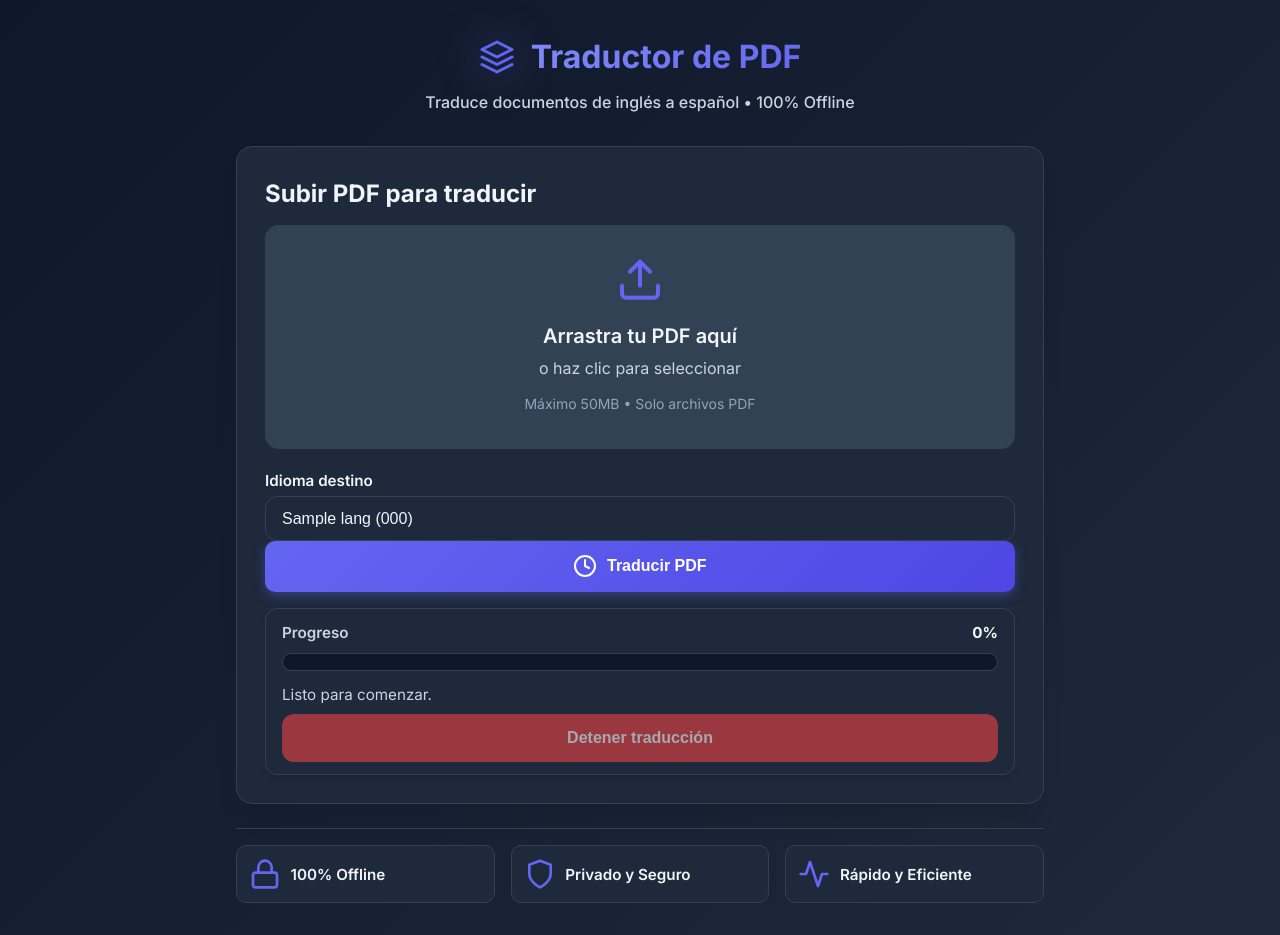
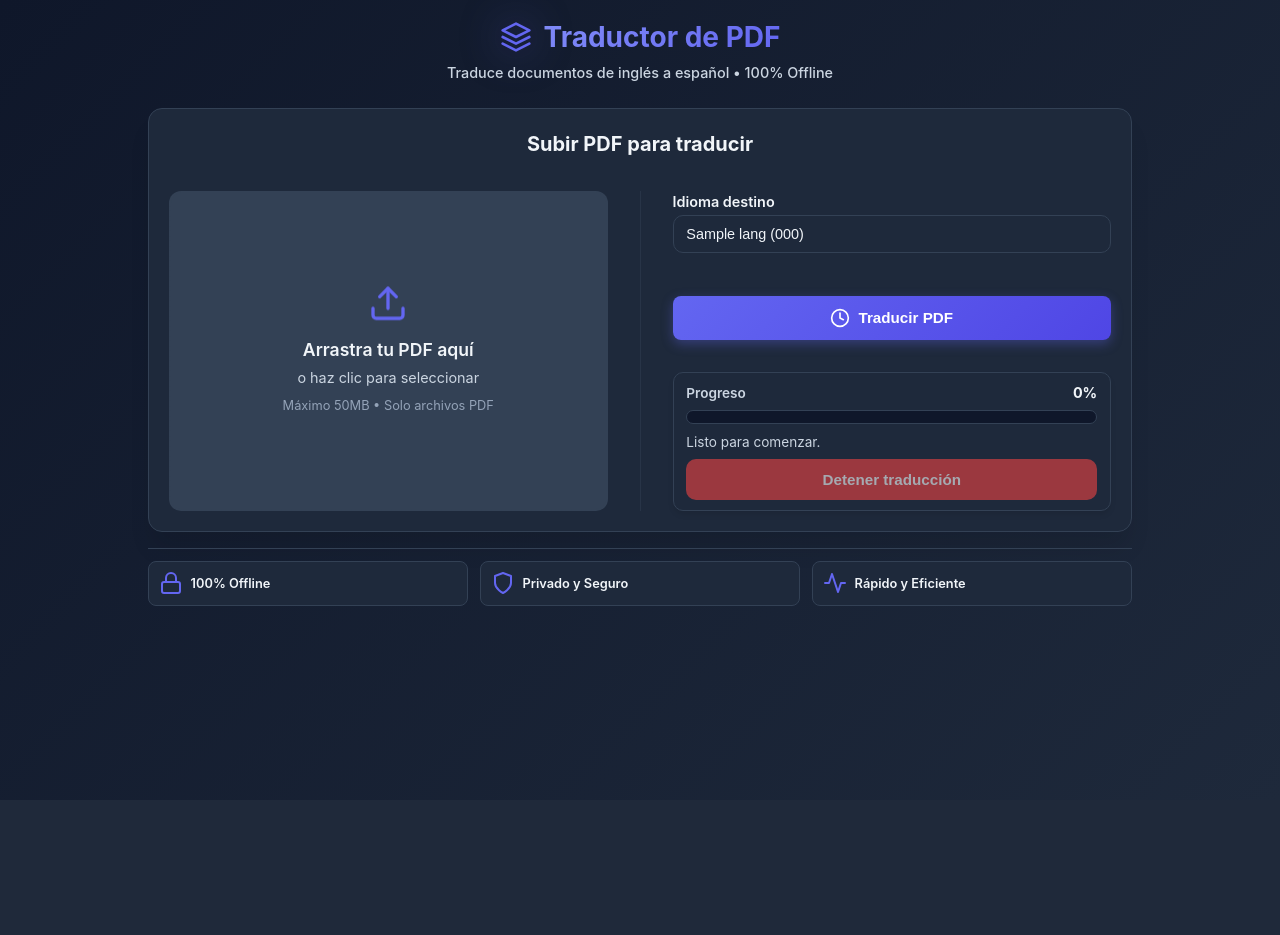
Before and after one commit to jonatha1992/traductor_pdf, a Django app: template translator/templates/translator/upload.html in a window 1280 px wide. After the commit the page ends 685 px from the top, so only its background shows below. Run offline with Django 4.2, Linux system fonts and the light colour scheme; the template is opened without the code that fills it: most values are stand-ins (such as "Sample title", 1, 10 or a date in 2020).

```diff
--- a/translator/static/translator/style.css
+++ b/translator/static/translator/style.css
@@ -1,6 +1,3 @@
-/* Import Google Fonts */
-@import url('https://fonts.googleapis.com/css2?family=Inter:wght@400;500;600;700&display=swap');
-
 /* CSS Variables */
 :root {
     --primary-color: #6366f1;
@@ -35,24 +32,24 @@ body {
     background: linear-gradient(135deg, #0f172a 0%, #1e293b 100%);
     color: var(--text-primary);
     min-height: 100vh;
-    line-height: 1.55;
-    font-size: 0.95rem; /* tipografía más compacta */
-    padding: 2rem 1rem;
-    overflow-x: hidden; /* evita desbordes horizontales */
+    line-height: 1.5;
+    font-size: 0.85rem; /* Aún más compacto */
+    padding: 1rem 0.5rem; /* Menos padding global */
+    overflow-x: hidden;
 }
 
 /* Container */
 .container {
-    max-width: 840px;
+    max-width: 800px; /* Un poco más estrecho */
     margin: 0 auto;
-    padding-left: 1rem;
-    padding-right: 1rem;
+    padding-left: 0.5rem;
+    padding-right: 0.5rem;
 }
 
 /* Header */
 .header {
     text-align: center;
-    margin-bottom: 2rem;
+    margin-bottom: 1.5rem; /* Reducido */
     animation: fadeInDown 0.6s ease-out;
 }
 
@@ -60,19 +57,19 @@ body {
     display: flex;
     align-items: center;
     justify-content: center;
-    gap: 1rem;
-    margin-bottom: 0.5rem;
+    gap: 0.75rem;
+    margin-bottom: 0.25rem;
 }
 
 .logo-icon {
-    width: 36px;
-    height: 36px;
+    width: 32px; /* Reducido */
+    height: 32px;
     color: var(--primary-color);
     filter: drop-shadow(0 0 20px rgba(99, 102, 241, 0.5));
 }
 
 .header h1 {
-    font-size: 2rem;
+    font-size: 1.75rem; /* Reducido */
     font-weight: 700;
     background: linear-gradient(135deg, var(--primary-light) 0%, var(--primary-color) 100%);
     -webkit-background-clip: text;
@@ -82,25 +79,26 @@ body {
 
 .subtitle {
     color: var(--text-secondary);
-    font-size: 1rem;
+    font-size: 0.9rem; /* Reducido */
     font-weight: 500;
 }
 
 /* Messages */
 .messages {
-    margin-bottom: 2rem;
+    margin-bottom: 1.5rem;
     animation: fadeIn 0.4s ease-out;
 }
 
 .message {
     display: flex;
     align-items: center;
-    gap: 0.75rem;
-    padding: 1rem 1.25rem;
-    border-radius: 12px;
-    margin-bottom: 1rem;
+    gap: 0.5rem;
+    padding: 0.75rem 1rem; /* Reducido */
+    border-radius: 10px;
+    margin-bottom: 0.75rem;
     font-weight: 500;
     animation: slideInRight 0.4s ease-out;
+    font-size: 0.85rem;
 }
 
 .message-success {
@@ -116,40 +114,40 @@ body {
 }
 
 .message-icon {
-    width: 24px;
-    height: 24px;
+    width: 20px;
+    height: 20px;
     flex-shrink: 0;
 }
 
 /* Main Content */
 .main-content {
     display: grid;
-    gap: 1.5rem;
+    gap: 1rem; /* Reducido de 1.5rem */
 }
 
 /* Listas (índice) */
 ul, ol {
-    margin: 0 0 1rem 1.25rem;
-    padding-left: 1.25rem;
+    margin: 0 0 0.75rem 1rem;
+    padding-left: 1rem;
 }
 li {
-    margin: 0.25rem 0;
+    margin: 0.15rem 0;
 }
 
 /* Upload Section */
 .upload-section {
     background: var(--bg-secondary);
-    border-radius: 16px;
-    padding: 1.75rem;
+    border-radius: 14px;
+    padding: 1.25rem; /* Reducido de 1.75rem */
     box-shadow: var(--shadow-xl);
     border: 1px solid var(--border-color);
     animation: fadeInUp 0.6s ease-out;
 }
 
 .upload-section h2 {
-    font-size: 1.5rem;
+    font-size: 1.25rem; /* Reducido */
     font-weight: 700;
-    margin-bottom: 0.75rem;
+    margin-bottom: 0.5rem;
     color: var(--text-primary);
 }
 
@@ -157,13 +155,13 @@ li {
 .file-upload-area {
     position: relative;
     border: 2px dashed var(--border-color);
-    border-radius: 14px;
-    padding: 2rem 1.5rem;
+    border-radius: 12px;
+    padding: 1.5rem 1rem; /* Reducido */
     text-align: center;
     transition: all 0.3s ease;
     background: var(--bg-tertiary);
     cursor: pointer;
-    margin-bottom: 1.25rem;
+    margin-bottom: 1rem;
 }
 
 .file-upload-area:hover {
@@ -191,33 +189,33 @@ li {
 }
 
 .upload-icon {
-    width: 48px;
-    height: 48px;
+    width: 40px; /* Reducido */
+    height: 40px;
     color: var(--primary-color);
-    margin: 0 auto 0.5rem;
+    margin: 0 auto 0.4rem;
     animation: float 3s ease-in-out infinite;
 }
 
 .upload-text {
     display: flex;
     flex-direction: column;
-    gap: 0.25rem;
-    margin-bottom: 0.75rem;
+    gap: 0.2rem;
+    margin-bottom: 0.5rem;
 }
 
 .upload-text-main {
-    font-size: 1.25rem;
+    font-size: 1.1rem; /* Reducido */
     font-weight: 600;
     color: var(--text-primary);
 }
 
 .upload-text-sub {
-    font-size: 1rem;
+    font-size: 0.9rem;
     color: var(--text-secondary);
 }
 
 .upload-info {
-    font-size: 0.875rem;
+    font-size: 0.8rem;
     color: var(--text-muted);
 }
 
@@ -300,14 +299,14 @@ li {
     display: flex;
     align-items: center;
     justify-content: center;
-    gap: 0.6rem;
-    padding: 0.85rem 1.5rem;
-    font-size: 1rem;
+    gap: 0.5rem;
+    padding: 0.75rem 1.25rem; /* Reducido */
+    font-size: 0.95rem;
     font-weight: 600;
     color: white;
     background: linear-gradient(135deg, var(--primary-color) 0%, var(--primary-dark) 100%);
     border: none;
-    border-radius: 10px;
+    border-radius: 8px;
     cursor: pointer;
     transition: all 0.3s ease;
     box-shadow: 0 4px 12px 0 rgba(99, 102, 241, 0.35);
@@ -332,21 +331,22 @@ li {
     margin-top: 0.75rem;
     display: flex;
     flex-direction: column;
-    gap: 0.25rem;
+    gap: 0.2rem;
 }
 
 .language-select label {
     font-weight: 600;
+    font-size: 0.9rem;
     color: var(--text-primary);
 }
 
 .language-select select {
-    border-radius: 12px;
+    border-radius: 10px;
     border: 1px solid var(--border-color);
     background: var(--bg-secondary);
     color: var(--text-primary);
-    padding: 0.8rem 1rem;
-    font-size: 1rem;
+    padding: 0.6rem 0.8rem; /* Reducido */
+    font-size: 0.9rem;
     appearance: none;
 }
 
@@ -356,17 +356,17 @@ li {
 }
 
 .status-panel {
-    margin-top: 1rem;
+    margin-top: 0.75rem;
     display: flex;
     flex-direction: column;
-    gap: 0.75rem;
+    gap: 0.5rem;
 }
 
 .progress-panel {
     background: var(--bg-secondary);
-    border-radius: 12px;
+    border-radius: 10px;
     border: 1px solid var(--border-color);
-    padding: 0.75rem 1rem;
+    padding: 0.6rem 0.8rem;
     box-shadow: var(--shadow-md);
 }
 
@@ -374,31 +374,33 @@ li {
     display: flex;
     justify-content: space-between;
     align-items: center;
-    margin-bottom: 0.5rem;
+    margin-bottom: 0.4rem;
 }
 
 .progress-label {
     font-weight: 600;
     color: var(--text-secondary);
+    font-size: 0.85rem;
 }
 
 .progress-percent {
     font-weight: 700;
     color: var(--text-primary);
+    font-size: 0.9rem;
 }
 
 .progress-bar {
     width: 100%;
     background: var(--bg-color);
     border-radius: 999px;
-    padding: 4px;
-    margin-bottom: 0.75rem;
+    padding: 3px;
+    margin-bottom: 0.5rem;
     border: 1px solid var(--border-color);
 }
 
 .progress-fill {
     width: 0%;
-    height: 8px;
+    height: 6px; /* Reducido */
     border-radius: 999px;
     background: linear-gradient(135deg, var(--primary-light) 0%, var(--primary-color) 100%);
     display: block;
@@ -407,22 +409,23 @@ li {
 
 .status-message {
     color: var(--text-secondary);
-    margin-bottom: 0.5rem;
+    margin-bottom: 0.4rem;
+    font-size: 0.85rem;
 }
 
 .progress-detail {
     color: var(--text-secondary);
-    font-size: 0.9rem;
+    font-size: 0.8rem;
     margin: 0;
 }
 
 .cancel-button {
     width: 100%;
     border: none;
-    border-radius: 12px;
-    padding: 0.95rem 1rem;
+    border-radius: 10px;
+    padding: 0.75rem 1rem;
     font-weight: 600;
-    font-size: 1rem;
+    font-size: 0.95rem;
     color: white;
     background: #ef4444;
     cursor: pointer;
@@ -435,8 +438,8 @@ li {
 }
 
 .button-icon {
-    width: 24px;
-    height: 24px;
+    width: 20px;
+    height: 20px;
 }
 
 /* Result Section */
@@ -539,152 +543,139 @@ li {
 
 /* Footer */
 .footer {
-    margin-top: 1.5rem;
-    padding-top: 1rem;
+    margin-top: 1rem;
+    padding-top: 0.75rem;
     border-top: 1px solid var(--border-color);
     animation: fadeIn 0.6s ease-out 0.4s both;
 }
 
 .features {
     display: grid;
-    grid-template-columns: repeat(auto-fit, minmax(200px, 1fr));
-    gap: 1rem;
+    grid-template-columns: repeat(auto-fit, minmax(160px, 1fr)); /* Más compacto */
+    gap: 0.75rem;
 }
 
 .feature {
     display: flex;
     align-items: center;
-    gap: 0.6rem;
-    padding: 0.75rem;
+    gap: 0.5rem;
+    padding: 0.6rem;
     background: var(--bg-secondary);
-    border-radius: 10px;
+    border-radius: 8px;
     border: 1px solid var(--border-color);
     transition: all 0.3s ease;
 }
 
 .feature:hover {
-    transform: translateY(-4px);
+    transform: translateY(-3px);
     border-color: var(--primary-color);
     box-shadow: var(--shadow-lg);
 }
 
 .feature-icon {
-    width: 32px;
-    height: 32px;
+    width: 24px;
+    height: 24px;
     color: var(--primary-color);
 }
 
 .feature span {
     font-weight: 600;
     color: var(--text-primary);
+    font-size: 0.8rem;
 }
 
-/* Animations */
-@keyframes fadeIn {
-    from {
-        opacity: 0;
-    }
+/* Animations (Same as before) */
+@keyframes fadeIn { from { opacity: 0; } to { opacity: 1; } }
+@keyframes fadeInDown { from { opacity: 0; transform: translateY(-20px); } to { opacity: 1; transform: translateY(0); } }
+@keyframes fadeInUp { from { opacity: 0; transform: translateY(20px); } to { opacity: 1; transform: translateY(0); } }
+@keyframes slideInRight { from { opacity: 0; transform: translateX(20px); } to { opacity: 1; transform: translateX(0); } }
+@keyframes scaleIn { from { opacity: 0; transform: scale(0.8); } to { opacity: 1; transform: scale(1); } }
+@keyframes float { 0%, 100% { transform: translateY(0); } 50% { transform: translateY(-8px); } }
+@keyframes spin { from { transform: rotate(0deg); } to { transform: rotate(360deg); } }
 
-    to {
-        opacity: 1;
-    }
-}
-
-@keyframes fadeInDown {
-    from {
-        opacity: 0;
-        transform: translateY(-20px);
-    }
-
-    to {
-        opacity: 1;
-        transform: translateY(0);
-    }
-}
-
-@keyframes fadeInUp {
-    from {
-        opacity: 0;
-        transform: translateY(20px);
-    }
-
-    to {
-        opacity: 1;
-        transform: translateY(0);
-    }
-}
-
-@keyframes slideInRight {
-    from {
-        opacity: 0;
-        transform: translateX(20px);
-    }
-
-    to {
-        opacity: 1;
-        transform: translateX(0);
-    }
-}
-
-@keyframes scaleIn {
-    from {
-        opacity: 0;
-        transform: scale(0.8);
-    }
-
-    to {
-        opacity: 1;
-        transform: scale(1);
-    }
-}
-
-@keyframes float {
-
-    0%,
-    100% {
-        transform: translateY(0);
-    }
-
-    50% {
-        transform: translateY(-10px);
-    }
-}
-
-@keyframes spin {
-    from {
-        transform: rotate(0deg);
-    }
-
-    to {
-        transform: rotate(360deg);
-    }
-}
-
-.spinner {
-    animation: spin 1s linear infinite;
-}
+.spinner { animation: spin 1s linear infinite; }
 
 /* Responsive Design */
 @media (max-width: 768px) {
-    body {
-        padding: 1rem;
+    body { padding: 0.75rem; }
+    .header h1 { font-size: 1.5rem; }
+    .subtitle { font-size: 0.9rem; }
+    .upload-section, .success-card { padding: 1rem; max-width: 100%; }
+    .features { grid-template-columns: 1fr; }
+}
+
+/* Desktop Grid Layout (Two Columns) */
+@media (min-width: 1024px) {
+    .container {
+        max-width: 1000px; /* Ancho cómodo */
     }
 
-    .header h1 {
-        font-size: 1.75rem;
+    .upload-section {
+        display: grid;
+        grid-template-columns: 1fr 1px 1fr; /* Col1: File, Col2: Divider, Col3: Controls */
+        gap: 0 2rem;
+        align-items: start;
+        position: relative;
     }
 
-    .subtitle {
-        font-size: 1rem;
+    .upload-section h2 {
+        grid-column: 1 / -1;
+        text-align: center;
+        margin-bottom: 2rem;
     }
 
-    .upload-section,
-    .success-card {
-        padding: 1.25rem;
-        max-width: 100%;
+    /* Form container is transparent to grid */
+    .upload-form {
+        display: contents;
     }
 
-    .features {
-        grid-template-columns: 1fr;
+    /* Left Column: File Upload Area */
+    .file-upload-area {
+        grid-column: 1;
+        grid-row: 2 / span 4; /* Ocupa altura completa */
+        height: 100%;
+        margin-bottom: 0;
+        display: flex;
+        flex-direction: column;
+        justify-content: center;
+        min-height: 300px; /* Asegura altura mínima visible */
+    }
+
+    /* Divider Logic */
+    .upload-section::after {
+        content: "";
+        grid-column: 2;
+        grid-row: 2 / span 4;
+        width: 1px;
+        background: var(--border-color);
+        height: 100%;
+        opacity: 0.5;
+    }
+
+    /* Right Column: Controls Stack */
+    .language-select {
+        grid-column: 3;
+        grid-row: 2;
+        margin-top: 0;
+    }
+
+    .form-errors {
+        grid-column: 3;
+        grid-row: 3;
+    }
+
+    .submit-button {
+        grid-column: 3;
+        grid-row: 4;
+        margin-top: 1.5rem;
+    }
+
+    /* Status Panel (Outside Form) also in Right Column */
+    .status-panel {
+        grid-column: 3;
+        grid-row: 5;
+        margin-top: 2rem;
+        /* Aseguramos que tenga presencia visual */
+        min-height: 100px;
     }
 }
```
Also changed, not shown: other parts of translator/static/translator/style.css (+36 -34 lines), translator/pdf_layout.py (+17 -4 lines), 2 other files.
